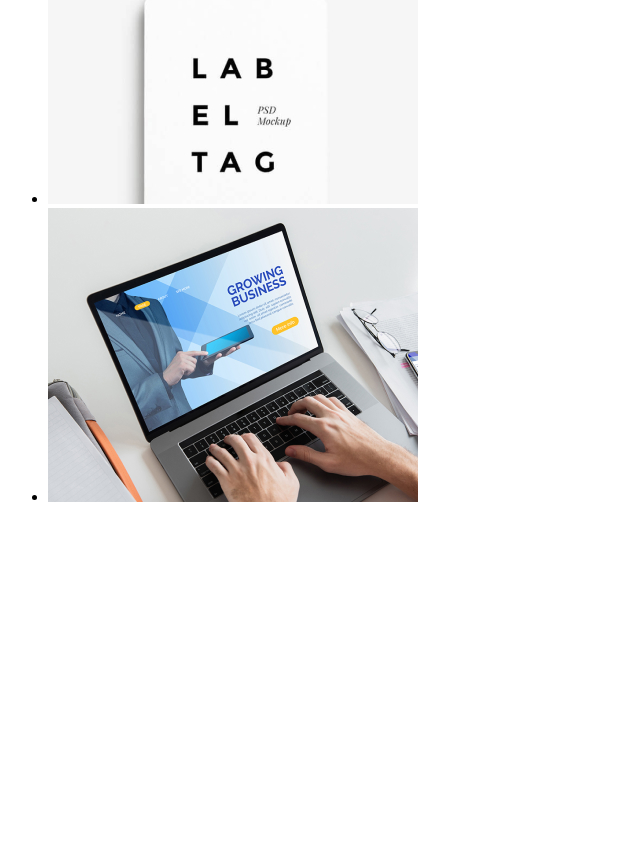
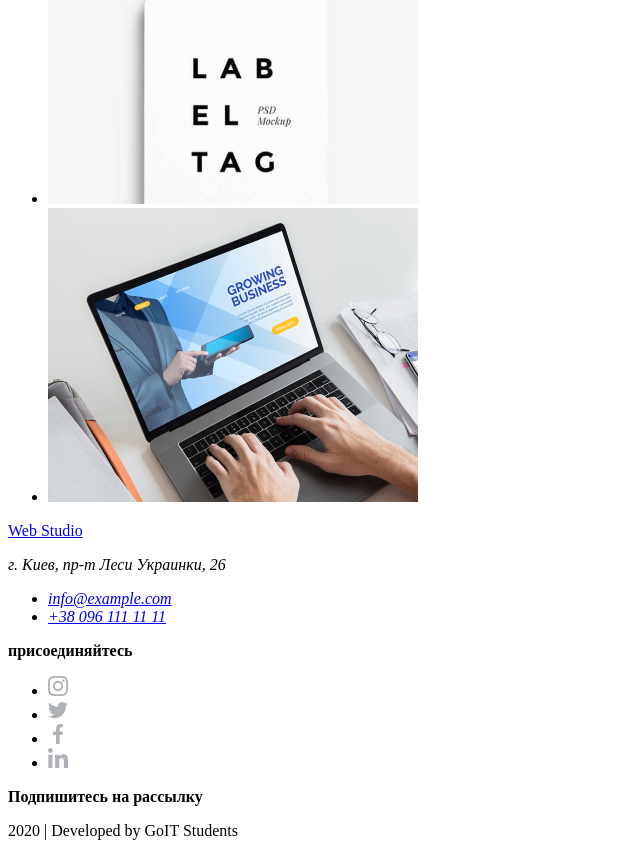
Before and after one commit to IMykola/goit-markup-hw-02, a plain HTML site: page portfolio.html in a window 1280 px wide. Shown: the part 2462-3318 px from the top of the page, without its empty margins (0-640 px from the left). Before the commit the page ends 2984 px from the top, so only its background shows below. Drawn offline with Linux system fonts and the light colour scheme.

Commit message:
finish portfolio (layout)

```diff
--- a/portfolio.html
+++ b/portfolio.html
@@ -71,4 +71,36 @@
     </ul>
   </main>
 </body>
-<footer></footer>
+<footer>
+  <a href="./index.html">Web Studio</a>
+  <address>
+    <p>г. Киев, пр-т Леси Украинки, 26</p>
+    <ul>
+      <li><a href="mailto:info@example.com">info@example.com </a></li>
+      <li>
+        <a href="tel:+380961111111">
+          +38 096 111 11 11
+        </a>
+      </li>
+    </ul>
+  </address>
+  <b>присоединяйтесь</b>
+  <ul>
+    <li>
+      <a href=""
+        ><img src="./images/instagram.svg" alt="иконка инстаграма"
+      /></a>
+    </li>
+    <li>
+      <a href=""><img src="./images/twitter.svg" alt="иконка твитера" /></a>
+    </li>
+    <li>
+      <a href=""><img src="./images/facebook.svg" alt="иконка фейсбука" /></a>
+    </li>
+    <li>
+      <a href=""><img src="./images/linkedin.svg" alt="иконка линкедина" /></a>
+    </li>
+  </ul>
+  <b>Подпишитесь на рассылку</b>
+  <p>2020 | Developed by GoIT Students</p>
+</footer>
```
